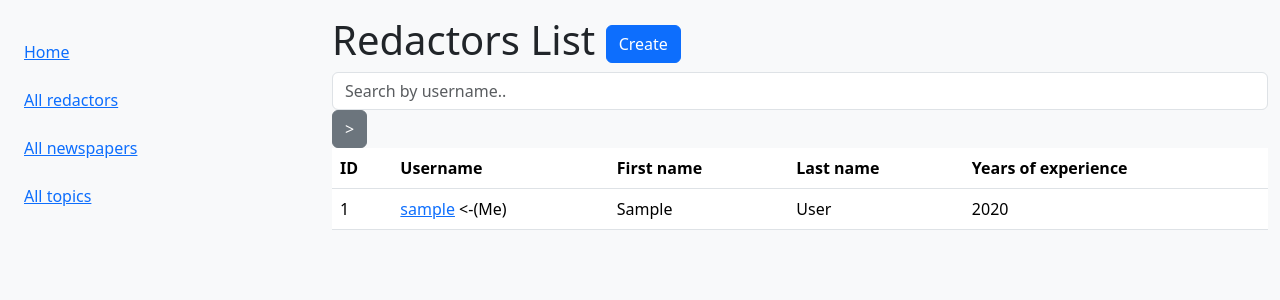
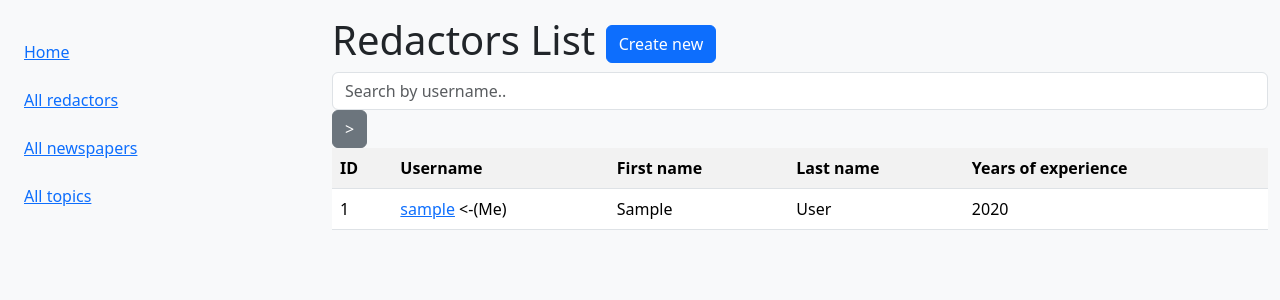
Before and after one commit to ant-komarov/newspaper-agency, a Django app: page /redactors/ in a window 1280 px wide. Shown: the part 70-370 px from the top of the page. Run offline with Django 4.2, Linux system fonts and the light colour scheme; a user stored in the database is signed in; tables that the repository leaves empty hold one stand-in row (values such as "Sample post"); some libraries are stand-ins or nearby versions.

Commit message:
Change style of table

```diff
--- a/templates/tracker/redactor_list.html
+++ b/templates/tracker/redactor_list.html
@@ -5,7 +5,7 @@
     <h1>
       Redactors List
       <a href="{% url "tracker:redactor-create" %}" class="btn btn-primary link-to-page">
-        Create
+        Create new
       </a>
     </h1>
 
@@ -15,7 +15,7 @@
   </form>
 
     {% if redactor_list %}
-    <table class="table">
+    <table class="table table-striped">
       <tr>
         <th>ID</th>
         <th>Username</th>
```
